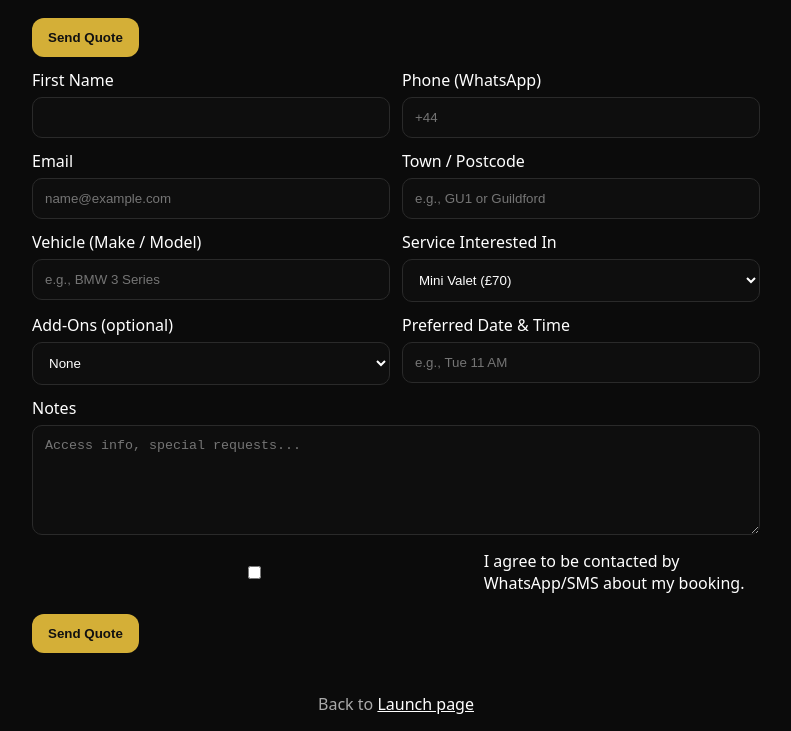
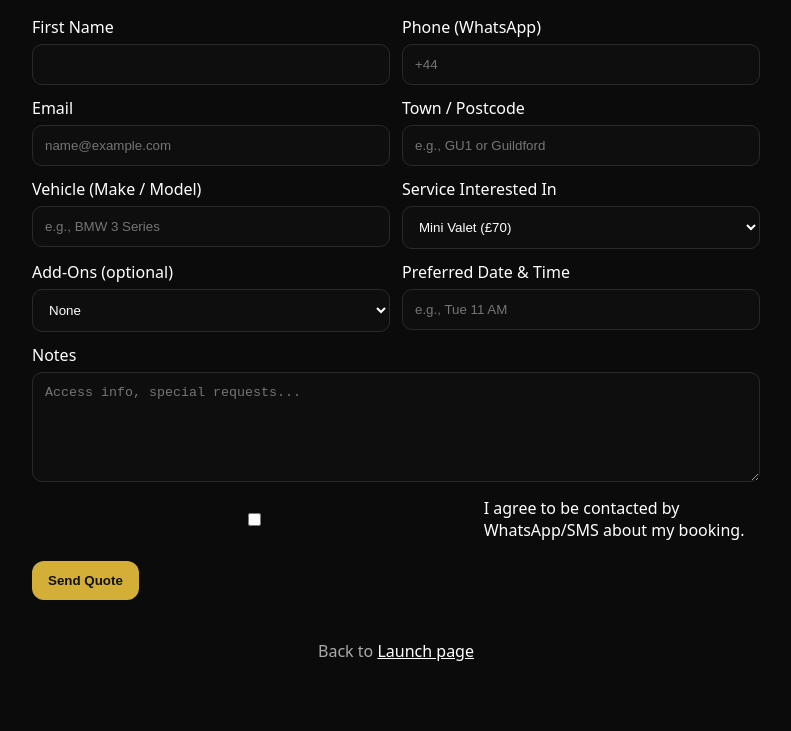
Before and after one commit to Gavin12155/autospa-express-guildford, a plain HTML site: page autospa-local-form-built.html in a window 1280 px wide. Shown: the part 72-803 px from the top of the page, without its empty margins (244-1035 px from the left). Drawn offline with Linux system fonts and the light colour scheme.

Commit message:
Updated send quote

```diff
--- a/autospa-local-form-built.html
+++ b/autospa-local-form-built.html
@@ -29,12 +29,6 @@
       <h1>AutoSpa Express Guildford</h1>
       <span class="pill"></span>
     </div>
-
-    <form method="POST" action="https://script.google.com/macros/s/AKfycbxIlO0WchX_r4dB0jXKxmgU1cKah5rNzTQFZ6RiMzghOK51Dr3x6xNv2ZcotjCbZNBK4Q/exec">
-  <input type="hidden" name="_token" value="8b0f1c9ad3e24f15a7c2e4b9d6f0a3c1">
-  <input type="hidden" id="redir" name="_redirect" value="">
-  <button type="submit" class="btn">Send Quote</button>
-</form>
 
 
 
@@ -103,9 +97,12 @@
       <label style="display:flex;align-items:center;gap:8px;margin-top:10px">
         <input type="checkbox" name="whatsapp_opt_in" required> I agree to be contacted by WhatsApp/SMS about my booking.
       </label>
+ <form method="POST" action="https://script.google.com/macros/s/AKfycbxIlO0WchX_r4dB0jXKxmgU1cKah5rNzTQFZ6RiMzghOK51Dr3x6xNv2ZcotjCbZNBK4Q/exec">
+  <input type="hidden" name="_token" value="8b0f1c9ad3e24f15a7c2e4b9d6f0a3c1">
+  <input type="hidden" id="redir" name="_redirect" value="">
+  <button type="submit" class="btn">Send Quote</button>
+</form>
 
-      <button type="submit" class="btn">Send Quote</button>
-    </form>
   </div>
 <div style="text-align:center;margin:16px 0;color:#aaa">Back to <a href="index.html" style="color:#fff;text-decoration:underline">Launch page</a></div>
 <!-- put before </body> -->
```
